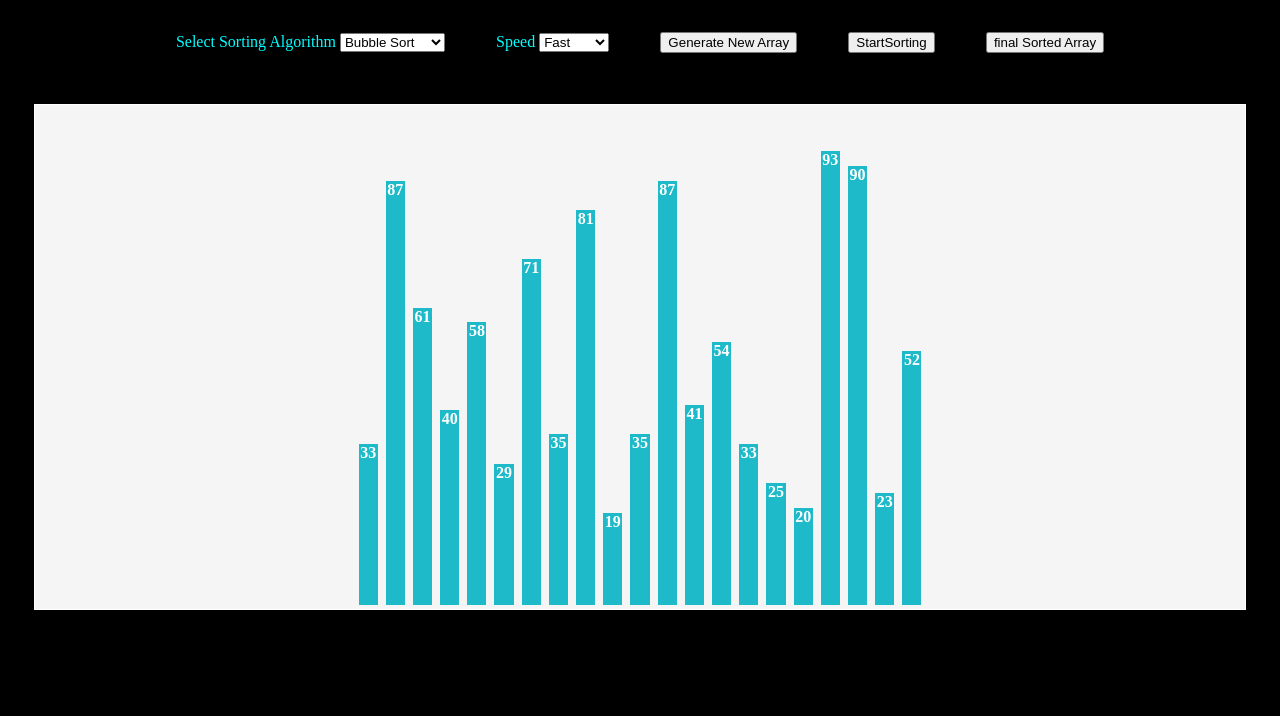
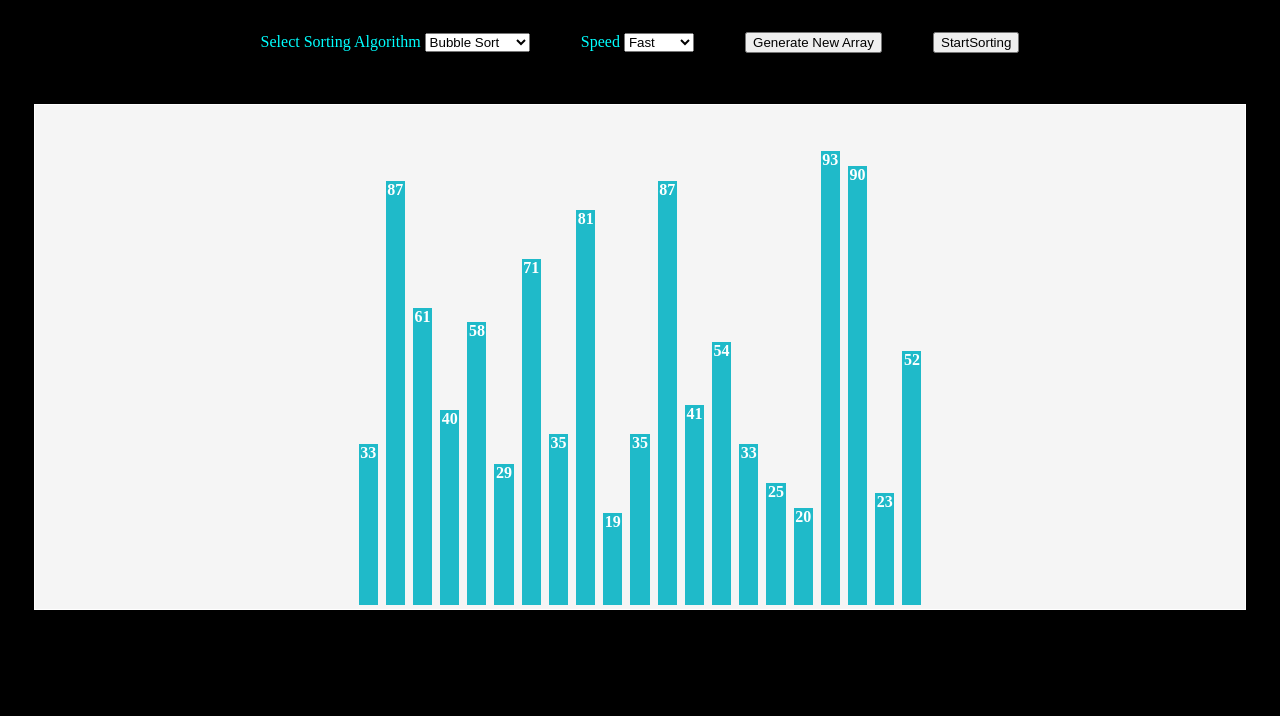
Before and after one commit to GuntakaPranayReddy/Sorting-Visualizer, a plain HTML site: page index.html in a window 1280 px wide. Shown: the part 84-800 px from the top of the page. Drawn offline with Linux system fonts and the light colour scheme.

Commit message:
Update index.html

```diff
--- a/index.html
+++ b/index.html
@@ -32,7 +32,6 @@
 
         <button id="generate-array">Generate New Array</button>
         <button id="start-sorting">StartSorting</button>
-        <button id="final-sorting">final Sorted Array</button>
 
         <div class="visualization" id="visualization"></div>
       </div>
```
